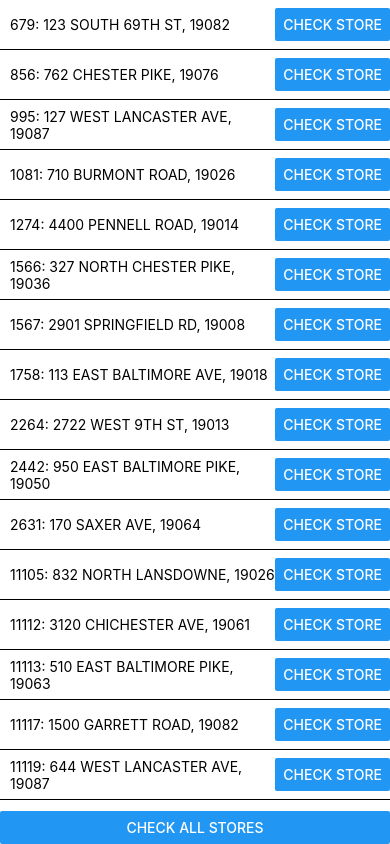
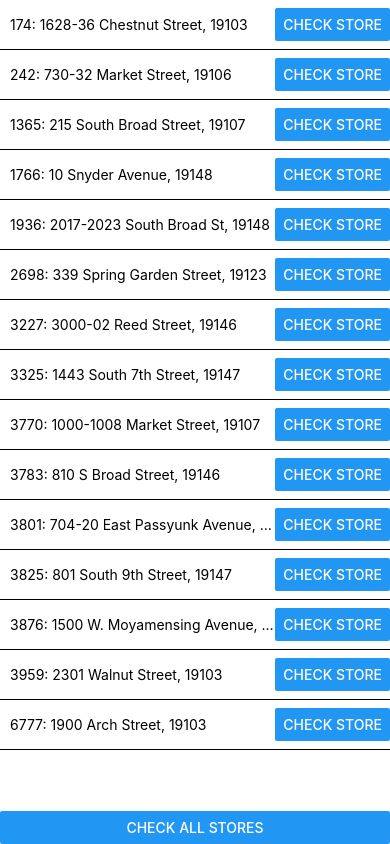
Before and after one commit to rsaris/riteaid-checker, a React Native app: screen / in a window 390 px wide. Built offline with nearby package versions, Linux system fonts and the light colour scheme.

Commit message:
Add philly riteaids and linted
Also changed how we display the address to not overflow.

```diff
--- a/App.js
+++ b/App.js
@@ -4,4 +4,4 @@ import RightAidChecker from './src/RiteAidChecker';
 
 export default function App() {
   return <RightAidChecker />;
-};
+}
--- a/src/RiteAidChecker/StoreChecker.js
+++ b/src/RiteAidChecker/StoreChecker.js
@@ -22,7 +22,7 @@ const styles = StyleSheet.create({
     flexDirection: 'row',
     justifyContent: 'space-between',
     height: 50,
-    width: '100%'
+    width: '100%',
   },
   rowHasSlots: {
     backgroundColor: '#AED86F',
@@ -30,16 +30,16 @@ const styles = StyleSheet.create({
   rowNoSlots: {
     backgroundColor: '#FE9A86',
   },
-  text: {
+  textContainer: {
     flexShrink: 1,
     paddingLeft: 10,
-  }
-})
+  },
+});
 
 function slotsText(hasSlots) {
   if (hasSlots === undefined) { return ''; }
 
-  return hasSlots ? "Let's do this!" : "Keep trying...";
+  return hasSlots ? "Let's do this!" : 'Keep trying...';
 }
 
 export default function StoreChecker({ store, onCheckPress }) {
@@ -58,18 +58,20 @@ export default function StoreChecker({ store, onCheckPress }) {
 
   return (
     <View style={rowStyles}>
-      <Text style={styles.text}>
-        {store.id}: {store.address}, {store.zip}
-        {'\n'}
-
-        {store.loading && <Text style={styles.text}>Loading...</Text>}
-        {store.error && <Text style={styles.text}>Error: {store.error}</Text>}
-        {slotsText(store.hasSlots)}
-      </Text>
+      <View style={styles.textContainer}>
+        <Text numberOfLines={1}>
+          {store.id}: {store.address}, {store.zip}
+        </Text>
+        <Text numberOfLines={1}>
+          {store.loading && <Text style={styles.text}>Loading...</Text>}
+          {store.error && <Text style={styles.text}>Error: {store.error}</Text>}
+          {slotsText(store.hasSlots)}
+        </Text>
+      </View>
 
       <Button
         style={styles.button}
-        title={store.hasSlots ? 'Let\s Go!!!' : 'Check store'}
+        title={store.hasSlots ? 'Let\'s Go!!!' : 'Check store'}
         onPress={store.hasSlots ? handleGoPress : onCheckPress}
       />
     </View>
--- a/src/RiteAidChecker/index.js
+++ b/src/RiteAidChecker/index.js
@@ -3,13 +3,29 @@ import React, { Component } from 'react';
 import {
   Button,
   ScrollView,
+  StyleSheet,
   View,
 } from 'react-native';
 
-import StoreChecker from './StoreChecker'
+import StoreChecker from './StoreChecker';
 
 import checkStore from './checkStore';
 import { storeMap } from './stores';
+
+const styles = StyleSheet.create({
+  button: {
+    flexBasis: 50,
+  },
+  container: {
+    flexDirection: 'column',
+    height: '100%',
+    width: '100%',
+  },
+  storeList: {
+    flexGrow: 1,
+    width: '100%',
+  },
+});
 
 class RightAidChecker extends Component {
   state = {
@@ -22,7 +38,7 @@ class RightAidChecker extends Component {
     try {
       const hasSlots = await checkStore(storeId);
       this.updateStore(storeId, { hasSlots, loading: false });
-    } catch(err) {
+    } catch (err) {
       this.updateStore(storeId, { error: err.message, loading: false });
     }
   }
@@ -51,21 +67,21 @@ class RightAidChecker extends Component {
           ...(state.stores[storeId]),
           ...updates,
         },
-      }
+      },
     }));
   }
 
   render() {
     return (
-      <View style={{ flexDirection: 'column', height: '100%', width: '100%' }}>
-        <ScrollView style={{ flexGrow: 1, width: '100%' }}>
+      <View style={styles.container}>
+        <ScrollView style={styles.storeList}>
           {
             Object.values(this.state.stores).map(
               store => (
                 <StoreChecker
                   key={store.id}
                   store={store}
-                  onCheckPress={() => { this.handleUpdateStore(store.id) }}
+                  onCheckPress={() => { this.handleUpdateStore(store.id); }}
                 />
               ),
             )
@@ -73,7 +89,7 @@ class RightAidChecker extends Component {
         </ScrollView>
         <Button
           disabled={!!this.updateAllInterval}
-          style={{ flexBasis: 50 }}
+          style={styles.button}
           title="Check all stores"
           onPress={this.handleUpdateStores}
         />
--- a/src/RiteAidChecker/stores.js
+++ b/src/RiteAidChecker/stores.js
@@ -1,5 +1,6 @@
 // http://www.city-data.com/locations/RiteAid/Delaware-County-PA-2.html
-const storeList = [
+/* eslint-disable no-unused-vars */
+const delcoStoreList = [
   {
     id: 11112,
     address: '3120 CHICHESTER AVE',
@@ -112,6 +113,88 @@ const storeList = [
   },
 ];
 
+const phillyStoreList = [
+  {
+    id: 3325,
+    address: '1443 South 7th Street',
+    zip: 19147,
+  },
+  {
+    id: 3783,
+    address: '810 S Broad Street',
+    zip: 19146,
+  },
+  {
+    id: 242,
+    address: '730-32 Market Street',
+    zip: 19106,
+  },
+  {
+    id: 1365,
+    address: '215 South Broad Street',
+    zip: 19107,
+  },
+  {
+    id: 3770,
+    address: '1000-1008 Market Street',
+    zip: 19107,
+  },
+  {
+    id: 174,
+    address: '1628-36 Chestnut Street',
+    zip: 19103,
+  },
+  {
+    id: 6777,
+    address: '1900 Arch Street',
+    zip: 19103,
+  },
+  {
+    id: 3959,
+    address: '2301 Walnut Street',
+    zip: 19103,
+  },
+  {
+    id: 2698,
+    address: '339 Spring Garden Street',
+    zip: 19123,
+  },
+  {
+    id: 3876,
+    address: '1500 W. Moyamensing Avenue',
+    zip: 19145,
+  },
+  {
+    id: 3227,
+    address: '3000-02 Reed Street',
+    zip: 19146,
+  },
+  {
+    id: 1766,
+    address: '10 Snyder Avenue',
+    zip: 19148,
+  },
+  {
+    id: 1936,
+    address: '2017-2023 South Broad St',
+    zip: 19148,
+  },
+  {
+    id: 3825,
+    address: '801 South 9th Street',
+    zip: 19147,
+  },
+  {
+    id: 3801,
+    address: '704-20 East Passyunk Avenue',
+    zip: 19147,
+  },
+];
+
+/* eslint-enable no-unused-vars */
+
+const storeList = phillyStoreList;
+
 const storeMap = storeList.reduce(
   (acc, val) => {
     acc[val.id] = val;
```
